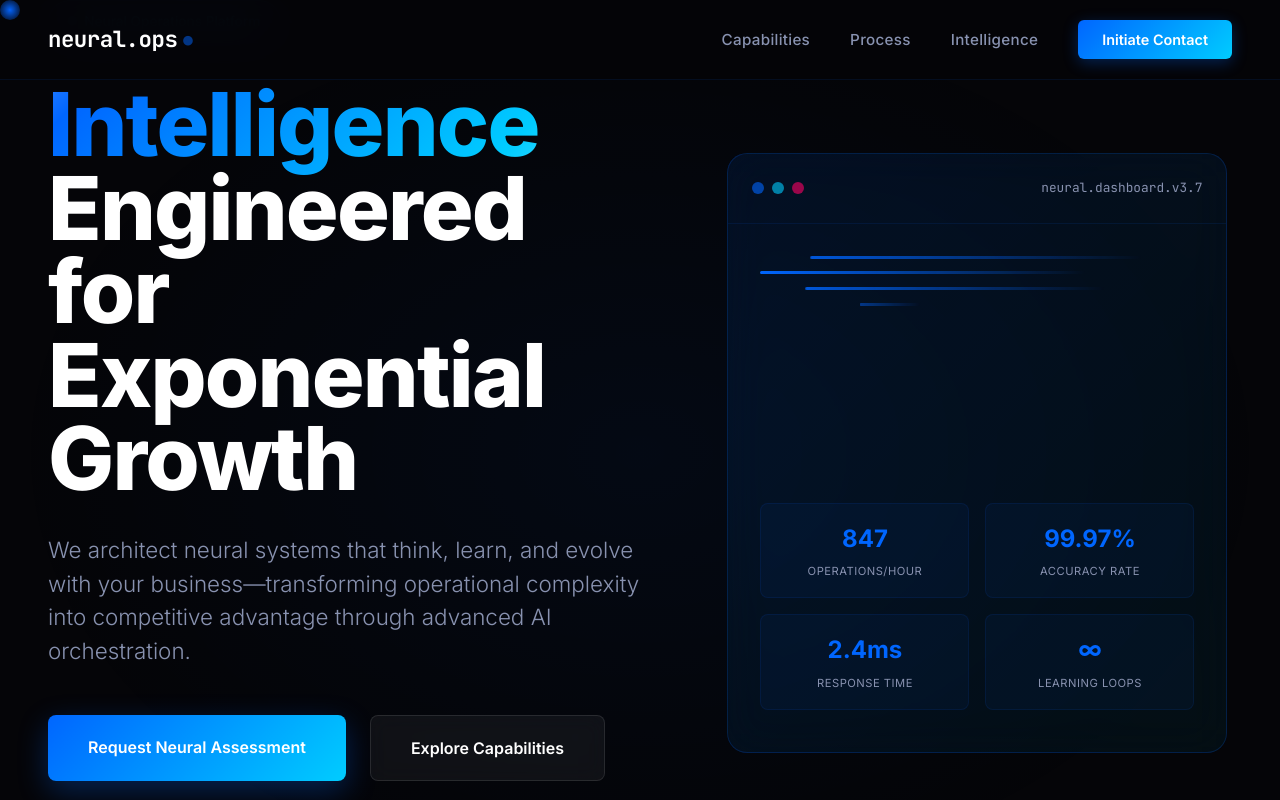
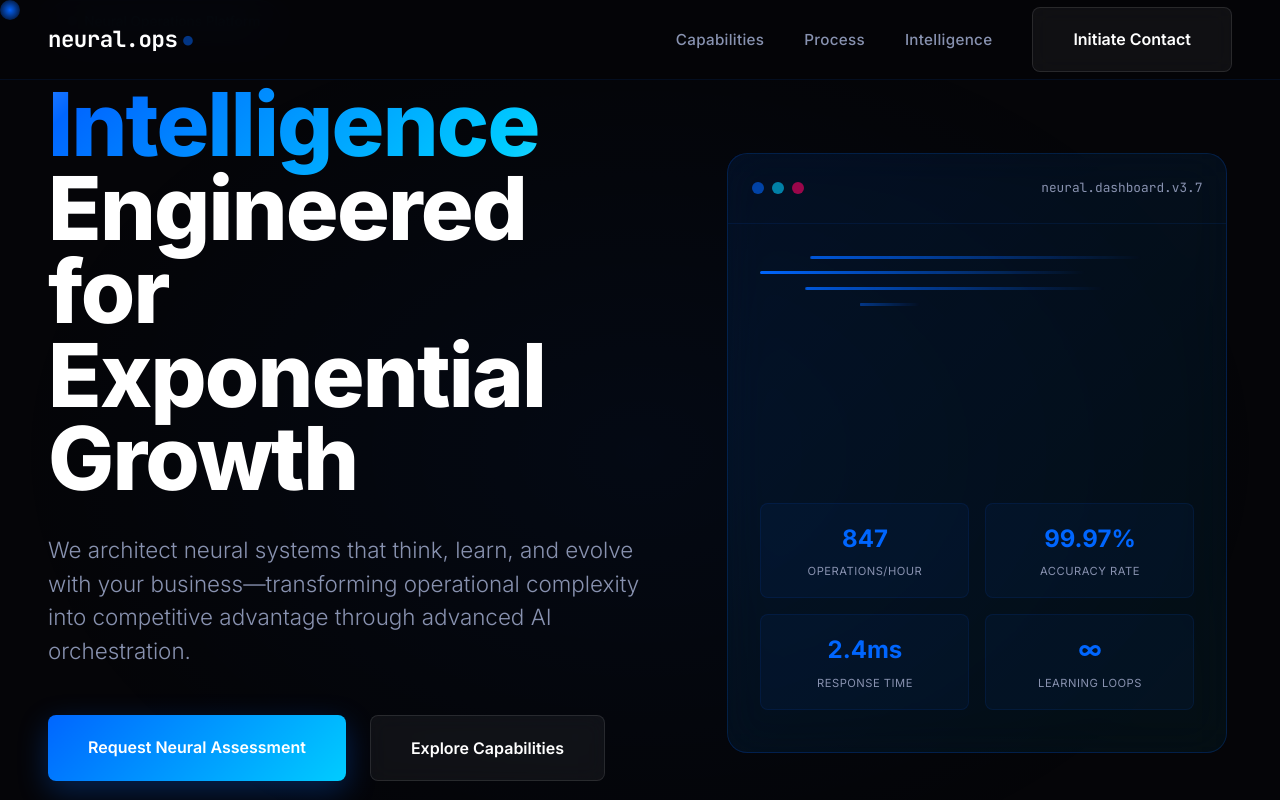
Before and after one commit to NerualOps/NerualOps, a plain HTML site: page index.html in a window 1280 px wide. Shown: the top 800 px of the page. Drawn offline with Linux system fonts and the light colour scheme.

Commit message:
Update index.html

```diff
--- a/index.html
+++ b/index.html
@@ -19,7 +19,8 @@
         <li><a href="#services" class="nav-link">Capabilities</a></li>
         <li><a href="#process" class="nav-link">Process</a></li>
         <li><a href="#contact" class="nav-link">Intelligence</a></li>
-        <li><a href="mailto:neuralops@gmail.com?subject=Neural%20Operations%20Consultation" class="nav-cta">Initiate Contact</a></li>
+        </li><a href="https://nerualops.onrender.com/contact.html" class="btn-secondary">Initiate Contact</a>
+
       </ul>
     </nav>
     <button class="mobile-menu-toggle">☰</button>
```
